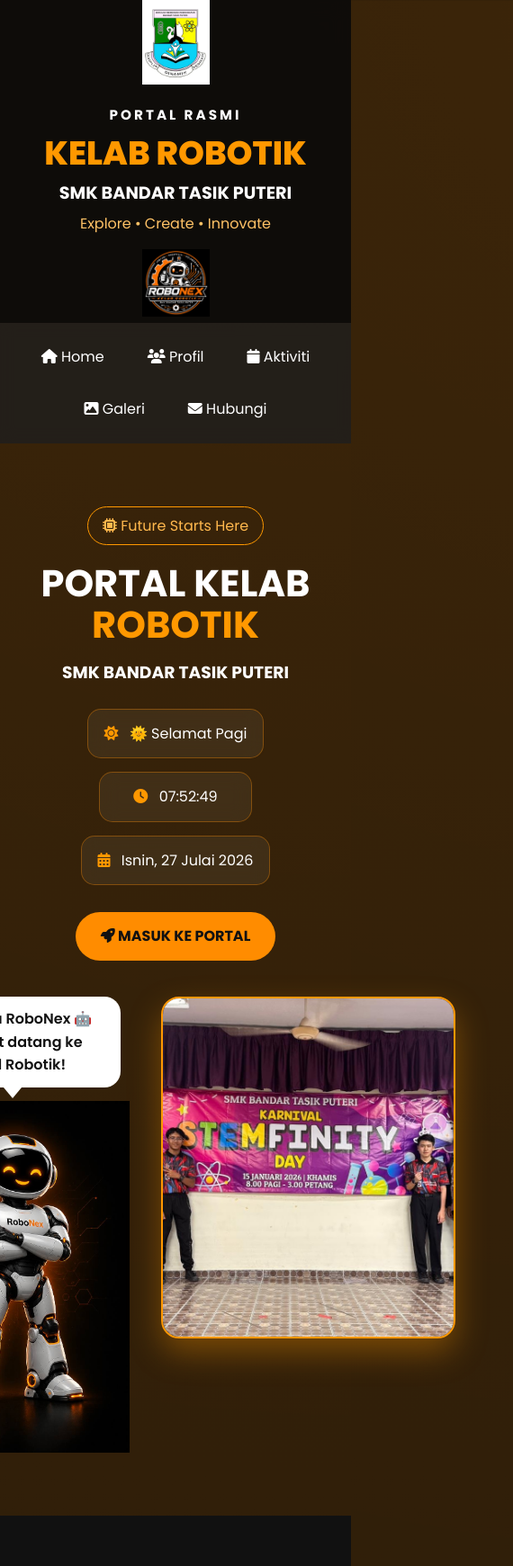
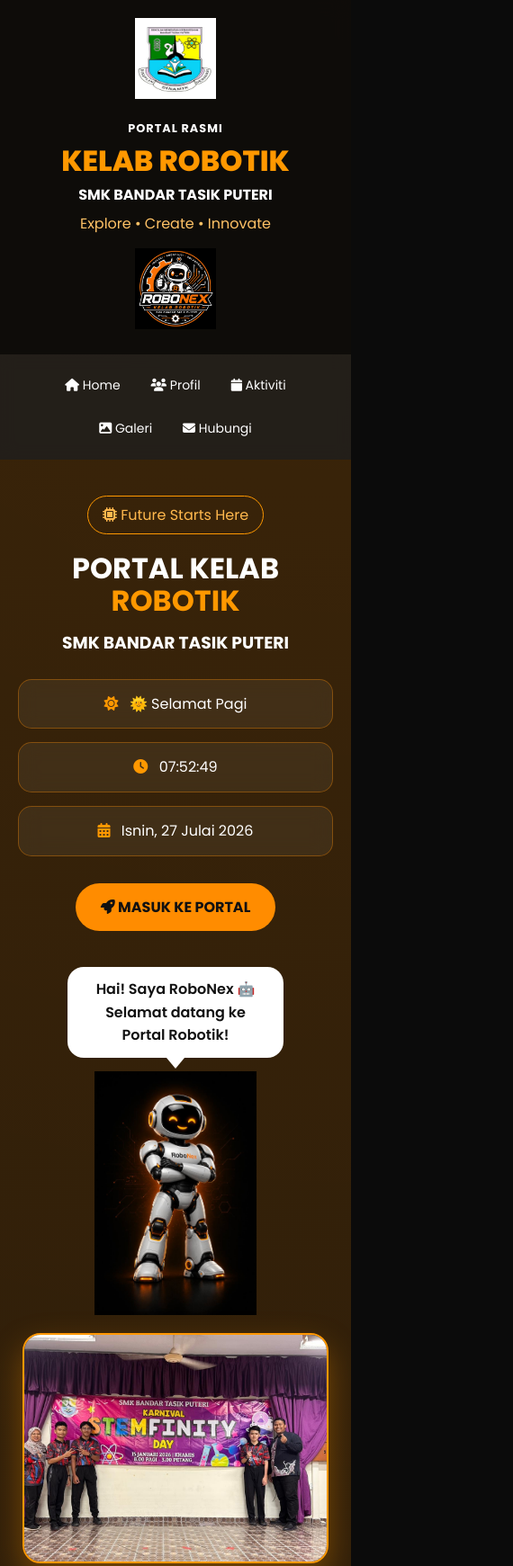
Before and after one commit to cikgunazlah/Portal-Kelab-Robotik-SMK-Bandar-Tasik-Puteri, a plain HTML site: page index.html in a window 390 px wide. Shown: the top 1741 px of the page at 90% size, 570 px wide, since content can reach past the window. Drawn offline with nearby package versions, Linux system fonts and the light colour scheme.

Commit message:
Add files via upload

```diff
--- a/style.css
+++ b/style.css
@@ -34,8 +34,12 @@ nav a:hover{background:#ff8c00;color:#111}
 .hero-kanan{
     display:flex;
     justify-content:center;
-    align-items:centre;
+    align-items:center;
     gap:35px;
+}
+.hero-kanan img{
+    max-width:100%;
+    height:auto;
 }
 
 .robonex{
@@ -848,3 +852,180 @@ animation:float 3s ease-in-out infinite;
 .countdown{
     box-shadow:0 0 12px rgba(76,201,240,.5);
 }
+
+/* ===========================
+   MOBILE RESPONSIVE
+=========================== */
+
+@media (max-width:768px){
+
+header{
+    padding:12px;
+}
+
+.tajuk h1{
+    font-size:1.5rem;
+}
+
+.tajuk h2{
+    font-size:1rem;
+}
+
+.tajuk h3{
+    font-size:.8rem;
+    letter-spacing:1px;
+}
+
+.hero{
+    grid-template-columns:1fr;
+    text-align:center;
+    padding:40px 20px;
+}
+
+.hero h1{
+    font-size:2rem;
+}
+
+.hero-kanan{
+    flex-direction:column;
+}
+
+.robonex{
+    width:170px;
+}
+
+#slideshow{
+    width:100%;
+    height:220px;
+}
+
+.info{
+    justify-content:center;
+}
+
+.info-box{
+    width:100%;
+}
+
+.aktiviti-item,
+.hall-card,
+.event-card{
+    flex-direction:column;
+    text-align:center;
+}
+
+.aktiviti-image img,
+.hall-image img,
+.event-image img{
+    width:100%;
+    height:auto;
+}
+
+.gallery-grid{
+    grid-template-columns:1fr;
+}
+
+nav{
+    gap:8px;
+}
+
+nav a{
+    padding:8px 12px;
+    font-size:14px;
+}
+
+.profil h2,
+.aktiviti h2,
+.halloffame h2,
+.coming-event h2{
+    font-size:28px;
+}
+
+.event-info h3,
+.hall-info h3{
+    font-size:24px;
+}
+
+}
+
+@media (max-width:768px){
+
+    .hero{
+        grid-template-columns:1fr;
+        text-align:center;
+    }
+
+    .hero-kanan{
+        flex-direction:column;
+        gap:20px;
+    }
+
+    #slideshow{
+        width:100%;
+        max-width:350px;
+    }
+
+    .robonex{
+        width:180px;
+    }
+
+}
+
+@media (max-width:768px){
+
+    header{
+        flex-direction:column;
+        text-align:center;
+        gap:15px;
+        padding:20px;
+    }
+
+    .logo-sekolah img,
+    .logo-robotik img{
+        width:90px;
+        height:90px;
+    }
+
+    .tajuk h1{
+        font-size:2rem;
+    }
+
+    nav{
+        flex-wrap:wrap;
+        justify-content:center;
+        gap:10px;
+    }
+
+.hero{
+    grid-template-columns:1fr;
+    text-align:center;
+    padding:40px 20px;
+}
+
+.hero-kanan{
+    flex-direction:column;
+    gap:20px;
+}
+
+#slideshow{
+    width:100%;
+    max-width:340px;
+    height:auto;
+}
+
+.robonex{
+    width:180px;
+    height:auto;
+}
+
+.info{
+    justify-content:center;
+}
+
+.btn-masuk{
+    display:inline-block;
+    margin:auto;
+}
+
+
+}
```
